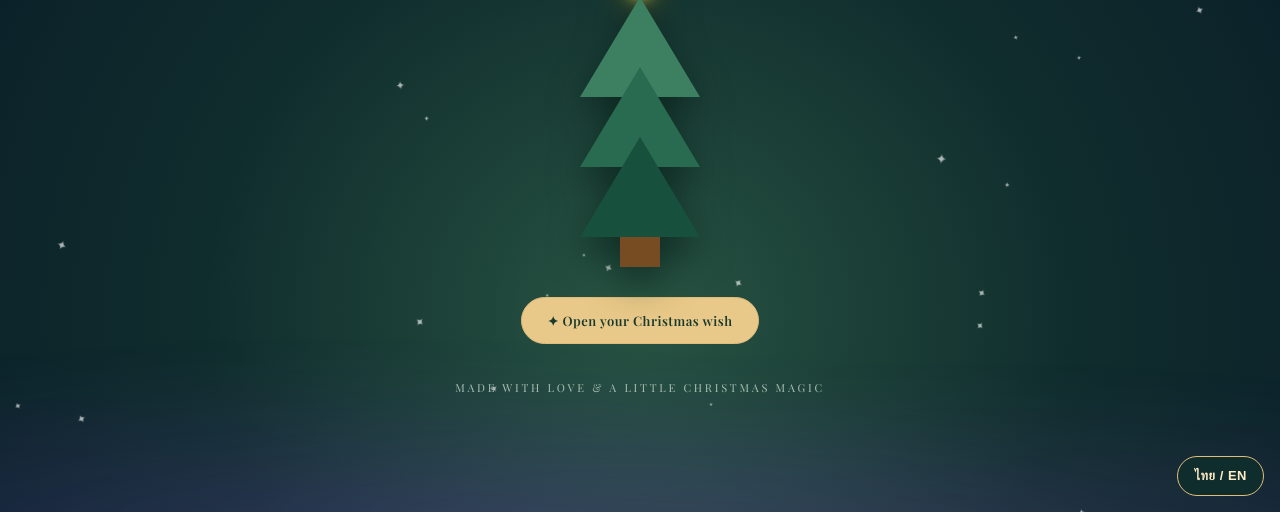
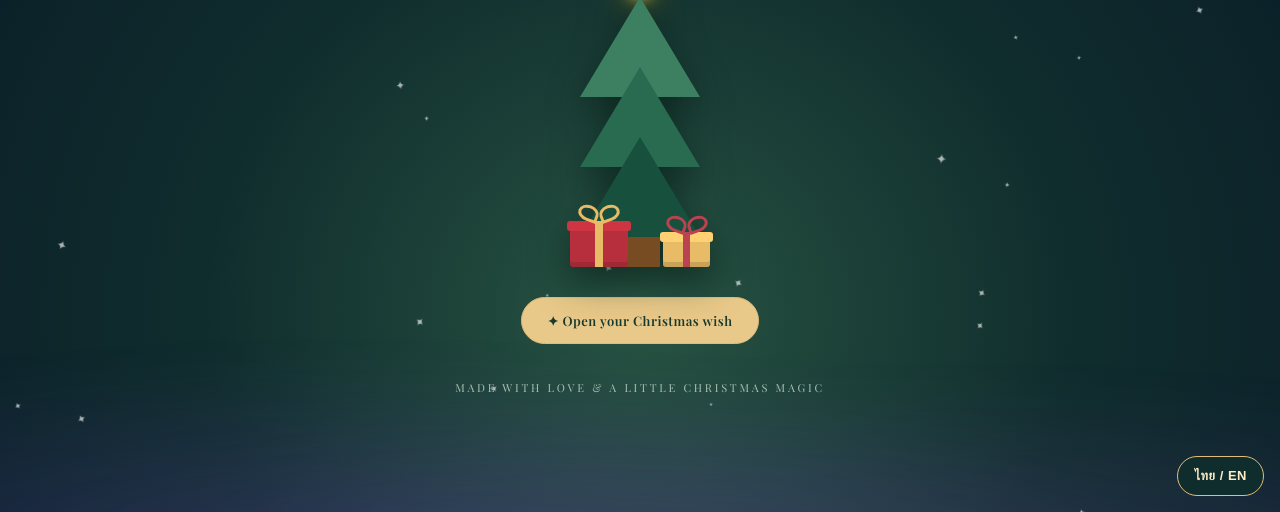
Before and after one commit to namchokGithub/merrey-christmas-1bitcoin, a plain HTML site: page merrey_christmas-1bitcoin.html in a window 1280 px wide. Shown: the part 288-800 px from the top of the page. Drawn offline with nearby package versions, Linux system fonts and the light colour scheme; a web font is replaced by a local one.

Commit message:
feat: add gift boxes beneath Christmas tree

```diff
--- a/merrey_christmas-1bitcoin.html
+++ b/merrey_christmas-1bitcoin.html
@@ -98,6 +98,10 @@
         <div class="triangle green2"></div>
         <div class="triangle green1"></div>
         <div class="trunk"></div>
+        <div class="tree-gifts" aria-hidden="true">
+          <div class="gift-box gift-red"><span></span></div>
+          <div class="gift-box gift-gold"><span></span></div>
+        </div>
       </div>
     </div>
     <style>
@@ -169,6 +173,15 @@
         margin-bottom: 30px;
         filter: drop-shadow(0 15px 18px #00120e88);
       }
+      .tree-gifts { position: absolute; bottom: 0; left: 50%; width: 170px; height: 60px; transform: translateX(-50%); z-index: 5; pointer-events: none; }
+      .gift-box { position: absolute; bottom: 0; border-radius: 3px; box-shadow: inset 0 -5px #0002; }
+      .gift-box::before { content: ""; position: absolute; left: -3px; right: -3px; top: 0; height: 10px; border-radius: 3px; background: inherit; filter: brightness(1.12); }
+      .gift-box::after { content: ""; position: absolute; top: 0; bottom: 0; left: 43%; width: 14%; background: var(--ribbon); }
+      .gift-box span::before, .gift-box span::after { content: ""; position: absolute; bottom: 100%; width: 15px; height: 10px; border: 3px solid var(--ribbon); border-radius: 100% 100% 10% 100%; }
+      .gift-box span::before { right: 50%; transform: rotate(20deg); }
+      .gift-box span::after { left: 50%; transform: scaleX(-1) rotate(20deg); }
+      .gift-red { left: 15px; width: 58px; height: 46px; background: #b72f3c; --ribbon: #e8bb67; }
+      .gift-gold { right: 15px; width: 47px; height: 35px; background: #e8bb67; --ribbon: #b94350; }
       .triangle.green1 {
         border-bottom-color: #17513e;
       }
```
